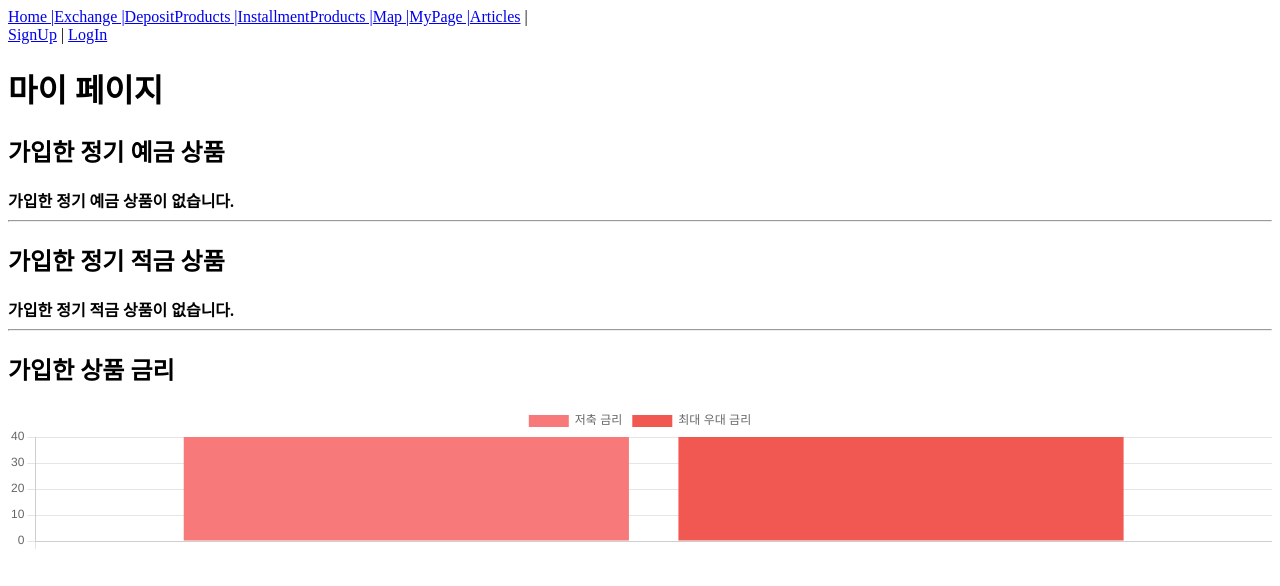
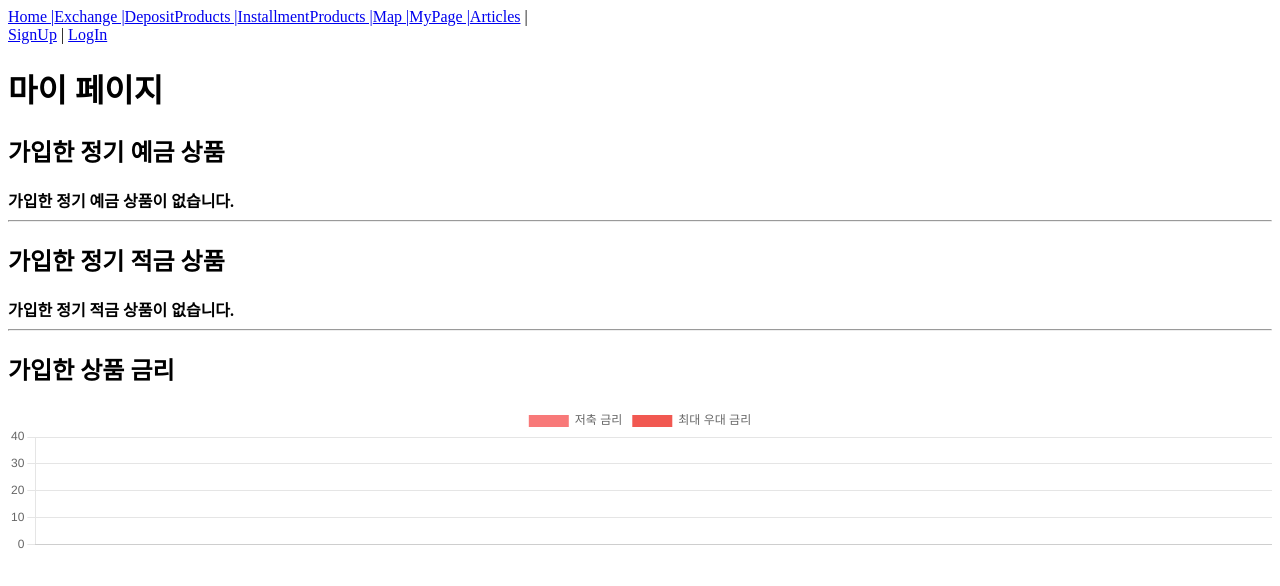
Before and after one commit to sxominxi/financefitmate, a Vue app in the folder front/: page /mypage in a window 1280 px wide. Shown: the top 586 px of the page. Built offline with nearby package versions, Linux system fonts and the light colour scheme; the HTML template or start-up script is replaced by a standard one.

Commit message:
c231121-1010

```diff
--- a/front/src/views/MyPageView.vue
+++ b/front/src/views/MyPageView.vue
@@ -67,18 +67,17 @@ deposits.value = JSON.parse(localStorage.getItem('become_deposit')) || []
 const installments = ref([])
 installments.value = JSON.parse(localStorage.getItem('become_installment')) || []
 
-const graph_x = ref([])
+const graph_x = []
 const getX = function() {
     for (const x_nm of deposits.value) {
-        graph_x.value.push(x_nm[0].fin_prdt_nm.replace('\n',''))
+        graph_x.push(x_nm[0].fin_prdt_nm.replace('\n',''))
     }
-    return graph_x
 }
 
 console.log(graph_x)
 
 const chartData = ref({
-    labels: [ graph_x.value ],
+    labels:  graph_x,
     datasets: [
       {
         label: '저축 금리',
```
Also changed, not shown: 2 other files (tests, documents, lock files or other folders).
